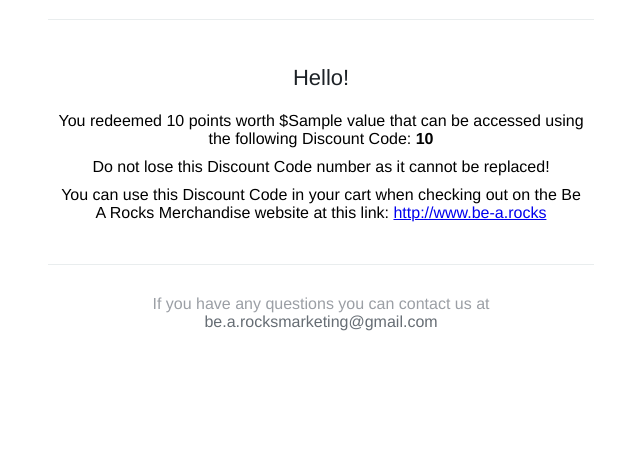
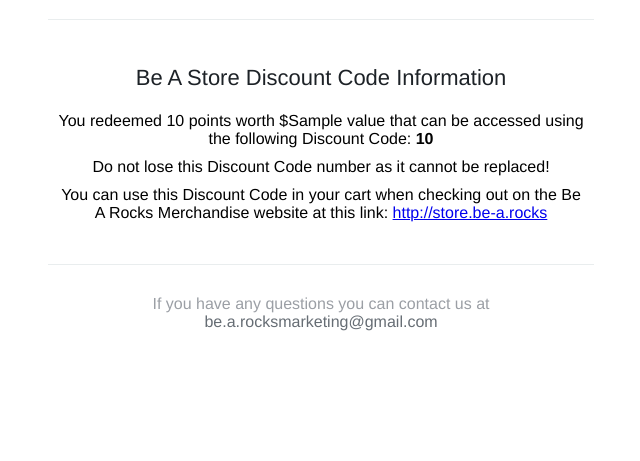
Before and after one commit to vivaelnino9/beamobile, a Django app: template bea_app/templates/redeem_points_email_template.html in a window 1280 px wide. Shown: the part 241-702 px from the top of the page, without its empty margins (319-959 px from the left). Run offline with Django 3.2, Linux system fonts and the light colour scheme; a user stored in the database is signed in; tables that the repository leaves empty hold one stand-in row (values such as "Sample post"); the template is opened without the code that fills it: most values are stand-ins (such as "Sample title", 1, 10 or a date in 2020).

Commit message:
fix redeem points email

```diff
--- a/bea_app/email.py
+++ b/bea_app/email.py
@@ -1,3 +1,4 @@
+from datetime import date
 from django.core.mail import EmailMultiAlternatives
 from django.core.urlresolvers import reverse
 from django.shortcuts import render
@@ -44,6 +45,7 @@ def send_redeem_points_email(user,discount_code,value,points):
     text_content = 'plaintext'
     html_content = get_template('redeem_points_email_template.html').render(context)
     html = get_template('redeem_points_email_template.html')
-    email = EmailMultiAlternatives("Welcome to Be A!", text_content, to=[user.email])
+    subject = "Be A Store Discount Code " + str(date.today())
+    email = EmailMultiAlternatives(subject, text_content, to=[user.email])
     email.attach_alternative(html_content, "text/html")
     email.send()
--- a/bea_app/templates/redeem_points_email_template.html
+++ b/bea_app/templates/redeem_points_email_template.html
@@ -12,10 +12,10 @@
           </tr>
           <tr>
             <td colspan="2" style="padding:30px 0;">
-              <p style="color:#1d2227;line-height:28px;font-size:22px;margin:12px 10px 20px 10px;font-weight:400;">Hello!</p>
+              <p style="color:#1d2227;line-height:28px;font-size:22px;margin:12px 10px 20px 10px;font-weight:400;">Be A Store Discount Code Information</p>
               <p style="margin:0 10px 10px 10px;padding:0;">You redeemed {{ points }} points worth ${{ value }} that can be accessed using the following Discount Code: <strong>{{ discount_code }}</strong></p>
               <p style="margin:0 10px 10px 10px;padding:0;">Do not lose this Discount Code number as it cannot be replaced!</p>
-              <p style="margin:0 10px 10px 10px;padding:0;">You can use this Discount Code in your cart when checking out on the Be A Rocks Merchandise website at this link: <a href="http://www.be-a.rocks">http://www.be-a.rocks</a></p>
+              <p style="margin:0 10px 10px 10px;padding:0;">You can use this Discount Code in your cart when checking out on the Be A Rocks Merchandise website at this link: <a href="http://store.be-a.rocks">http://store.be-a.rocks</a></p>
             </td>
           </tr>
           <tr>
```
